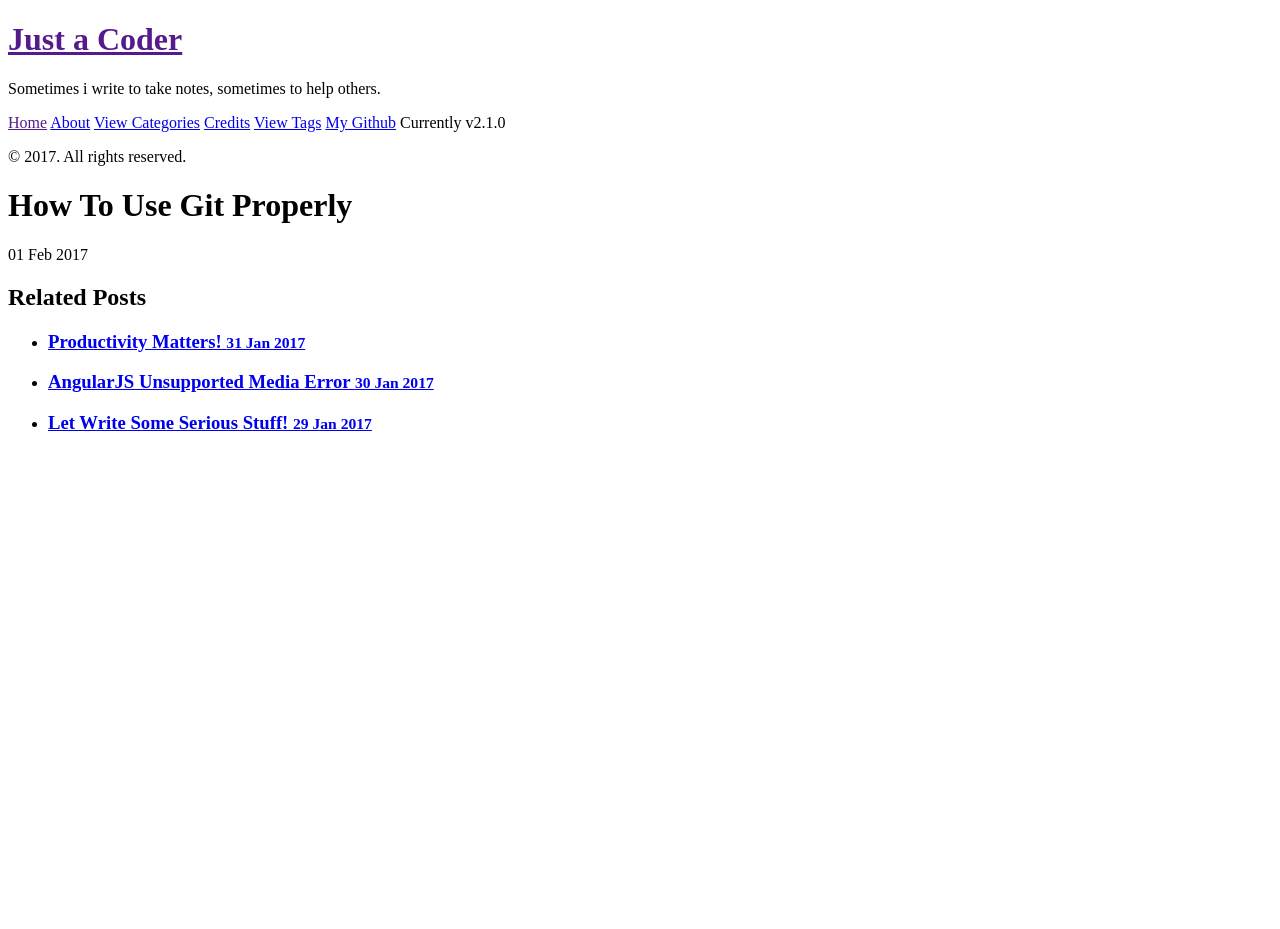
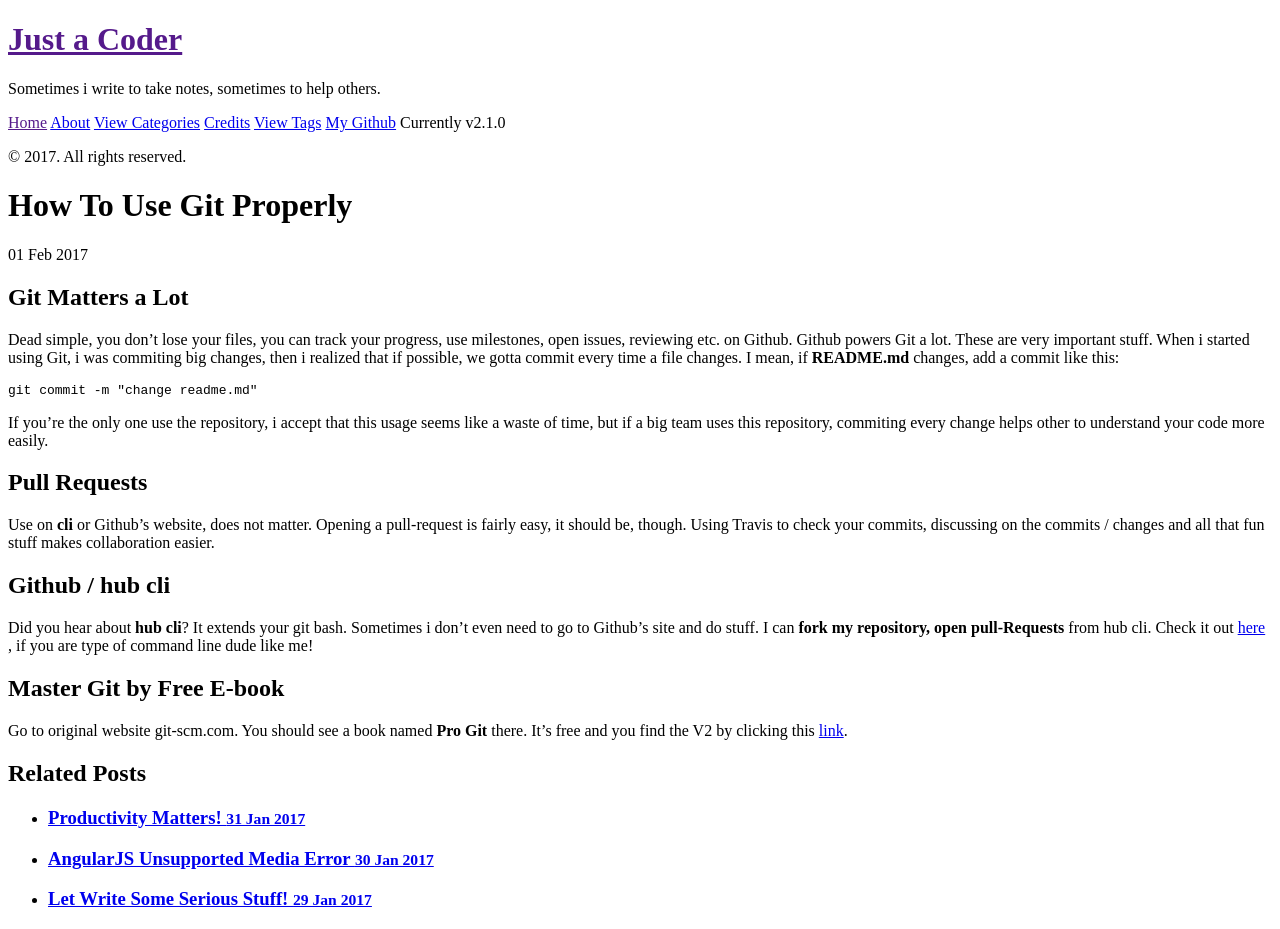
Before and after one commit to daveMad/daveMad.github.io, a Jekyll site: the page built from _posts/2017-02-01-howto-use-git-properly.md, in a window 1280 px wide. Built offline with Jekyll 4.4.1, drawn with Linux system fonts in a browser that asks for light colours; before the commit the page ends 900 px from its top, so only the background shows below that.

Commit message:
add post git-matters-alot

````diff
--- a/_posts/2017-02-01-howto-use-git-properly.md
+++ b/_posts/2017-02-01-howto-use-git-properly.md
@@ -4,3 +4,25 @@ title: How To Use Git Properly
 categories: [Git]
 tags: [git,productivity,notes]
 ---
+
+## Git Matters a Lot
+
+Dead simple, you don't lose your files, you can track your progress, use milestones, open issues, reviewing etc. on Github. Github powers Git a lot. These are very important stuff. When i started using Git, i was commiting big changes, then i realized that if possible, we gotta commit every time a file changes. I mean, if **README.md** changes, add a commit like this:
+
+```Bash
+git commit -m "change readme.md"
+```
+
+If you're the only one use the repository, i accept that this usage seems like a waste of time, but if a big team uses this repository, commiting every change helps other to understand your code more easily.
+
+## Pull Requests
+
+Use on **cli** or Github's website, does not matter. Opening a pull-request is fairly easy, it should be, though. Using Travis to check your commits, discussing on the commits / changes and all that fun stuff makes collaboration easier.
+
+## Github / hub cli
+
+Did you hear about **hub cli**? It extends your git bash. Sometimes i don't even need to go to Github's site and do stuff. I can **fork my repository, open pull-Requests** from hub cli. Check it out [here](https://hub.github.com/) , if you are type of command line dude like me!
+
+## Master Git by Free E-book
+
+Go to original website git-scm.com. You should see a book named **Pro Git** there. It's free and you find the V2 by clicking this [link](https://git-scm.com/book/en/v2).
````
